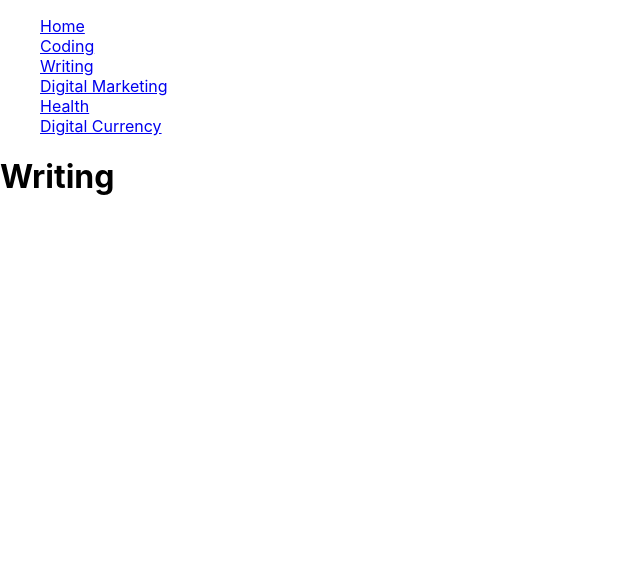
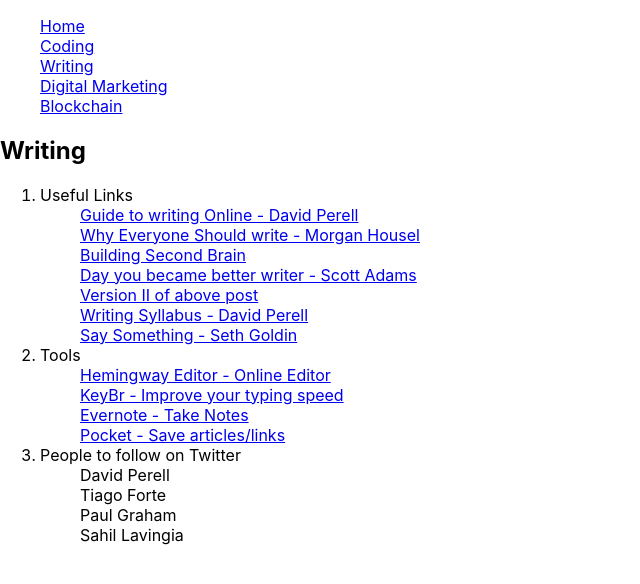
Before and after one commit to prayagd/headstart, a React (Create React App) app: page /Writing in a window 1280 px wide. Shown: the top 584 px of the page, without its empty margins (0-640 px from the left). Built offline with nearby package versions, Linux system fonts and the light colour scheme.

Commit message:
First draft of project

```diff
--- a/src/App.js
+++ b/src/App.js
@@ -6,7 +6,6 @@
 import Writing from './Components/Writing'
 import Crypto from './Components/Crypto'
 import Marketing from './Components/Marketing'
-import Health from './Components/Health'
 
 
 
@@ -30,7 +29,6 @@
             <Route path = "/Writing" component = {Writing}/>
             <Route path = "/Marketing" component = {Marketing}/>
             <Route path = "/Crypto" component = {Crypto}/>
-            <Route path = "/Health" component = {Health}/>
           </Switch>
         </div>
 
--- a/src/Components/Coding.js
+++ b/src/Components/Coding.js
@@ -1,8 +1,8 @@
 import React from 'react';
 
-const resources = [["Freecodecamp", "https://www.freecodecamp.org/ "],["The Odin Project", "https://www.theodinproject.com/home"], ["Scrimba", "https://scrimba.com/"], ["Flex-cheatsheet", "https://yoksel.github.io/flex-cheatsheet/"], ["Flexbox Froggy", "https://flexboxfroggy.com/"], ["Grid Garden", "https://cssgridgarden.com/"], ["Javascript Documentation", "https://javascript.info/"], ["Watch and Code", "https://watchandcode.com/courses/enrolled/60264"]]
-const tools = [["Codepen", "https://codepen.io/"], ["Github", "https://github.com/"], ["Stackoverflow", "https://stackoverflow.com/"], ["ReplIt", "https://repl.it/"], ["Glitch", "https://glitch.com/"], ["VS Code", "https://code.visualstudio.com/"], ["CodeByte", "https://coderbyte.com/"], ["Codewars", "https://www.codewars.com/"]];
-
+const resources = [["Freecodecamp - Learn Javascript", "https://www.freecodecamp.org/ "],["The Odin Project - Learn Ruby on Rails", "https://www.theodinproject.com/home"], ["Scrimba - Regex Tutorial", "https://scrimba.com/"], ["Flex-cheatsheet", "https://yoksel.github.io/flex-cheatsheet/"], ["Flexbox Froggy - CSS flex gamified", "https://flexboxfroggy.com/"], ["Grid Garden - CSS grid gamified", "https://cssgridgarden.com/"], ["Javascript Documentation", "https://javascript.info/"], ["Watch and Code", "https://watchandcode.com/courses/enrolled/60264"]]
+const tools = [["Codepen - Online Code editor", "https://codepen.io/"], ["Github - Platform for version control", "https://github.com/"], ["Stackoverflow", "https://stackoverflow.com/"], ["ReplIt - Online IDE", "https://repl.it/"], ["VS Code - Code editor", "https://code.visualstudio.com/"], ["CodeByte - Coding challenges", "https://coderbyte.com/"], ["Codewars - Coding challenges personal favourite", "https://www.codewars.com/"]];
+const people = ["Quincy Larson", "Dan Abramov", "Preethi Kasireddy", "Austen Allred", "Samarth Jajoo", "Wes Bos"]
 
 const Coding = () => {
     return (
@@ -19,10 +19,9 @@
                 </ul>
                 <li>People to follow on Twitter</li>
                 <ul>
-
+                    {people.map((val) => <li>{val}</li>)}
                 </ul>
             </ol>
-
         </div>
     )
 }
--- a/src/Components/Crypto.js
+++ b/src/Components/Crypto.js
@@ -1,9 +1,29 @@
 import React from 'react';
+
+const resources = [["Learn about cryptocurrency","https://nakamoto.com/introduction-to-cryptocurrency/"]]
+
+const people = ["Balaji S. Srinivasan", "Pomp"]
 
 
 const Crypto = () => {
     return (
-        <h1>Crypto</h1>
+        <div>
+        <h2>Blockchain</h2>
+        <ol>
+                <li>Useful Links</li>
+                <ul>
+                    {resources.map((val) => <a href = {val[1]} target = "_blank" rel="noopener noreferrer"><li>{val[0]}</li></a>)}
+                </ul>
+                <li>Tools</li>
+                <ul>
+
+                </ul>
+                <li>People to follow on Twitter</li>
+                <ul>
+                    {people.map((val) => <li>{val}</li>)}
+                </ul>
+        </ol>
+    </div>
     )
 }
 
--- a/src/Components/Health.js
+++ /dev/null
@@ -1,10 +0,0 @@
-import React from 'react';
-
-
-const Health = () => {
-    return (
-        <h1>Health</h1>
-    )
-}
-
-export default Health
--- a/src/Components/Home.js
+++ b/src/Components/Home.js
@@ -3,7 +3,7 @@
 
 const Home = () => {
     return (
-        <h1>Home</h1>
+        <h1>Start upskilling now</h1>
     )
 }
 
--- a/src/Components/Marketing.js
+++ b/src/Components/Marketing.js
@@ -1,9 +1,28 @@
 import React from 'react';
+
+const resources = [["Blog by Harry Dry","https://marketingexamples.com/"], ["FB ads", "https://adsalchemist.com/blog/"], ["FB ads tutorial", "https://www.facebook.com/business/learn"], ["The Kanye Story", "https://thekanyestory.com/"]]
+const people = ["Matthew Kobach - Must follow", "Harry Dry", "David Herrmann", "Ads Alchemist"]
 
 
 const Marketing = () => {
     return (
-        <h1>Marketing</h1>
+        <div>
+            <h2>Marketing</h2>
+            <ol>
+                <li>Useful Links</li>
+                <ul>
+                    {resources.map((val) => <a href = {val[1]} target = "_blank" rel="noopener noreferrer"><li>{val[0]}</li></a>)}
+                </ul>
+                <li>Tools</li>
+                <ul>
+
+                </ul>
+                <li>People to follow on Twitter</li>
+                <ul>
+                    {people.map((val) => <li>{val}</li>)}
+                </ul>
+            </ol>
+        </div>
     )
 }
 
--- a/src/Components/Navbar.js
+++ b/src/Components/Navbar.js
@@ -11,8 +11,7 @@
                 <li><NavLink to = "/Coding">Coding</NavLink></li>
                 <li><NavLink to = "/Writing">Writing</NavLink></li>
                 <li><NavLink to = "/Marketing">Digital Marketing</NavLink></li>
-                <li><NavLink to = "/Health">Health</NavLink></li>
-                <li><NavLink to = "/Crypto">Digital Currency</NavLink></li>
+                <li><NavLink to = "/Crypto">Blockchain</NavLink></li>
             </ul>
         </nav>
     )
--- a/src/Components/Writing.js
+++ b/src/Components/Writing.js
@@ -1,8 +1,29 @@
 import React from 'react';
+
+const resources = [["Guide to writing Online - David Perell", "https://www.perell.com/blog/the-ultimate-guide-to-writing-online"], ["Why Everyone Should write - Morgan Housel", "https://www.collaborativefund.com/blog/why-everyone-should-write/"], ["Building Second Brain", "https://www.youtube.com/watch?v=lNJ33ImlZzs"], ["Day you became better writer - Scott Adams", "https://dilbertblog.typepad.com/the_dilbert_blog/2007/06/the_day_you_bec.html"], ["Version II of above post", "https://www.scottadamssays.com/2015/08/22/the-day-you-became-a-better-writer-2nd-look/"], ["Writing Syllabus - David Perell", "https://www.perell.com/blog/my-writing-syllabus"], ["Say Something - Seth Goldin", "https://seths.blog/2015/02/say-something/"]]
+const tools = [["Hemingway Editor - Online Editor", "http://www.hemingwayapp.com/"], ["KeyBr - Improve your typing speed", "https://www.keybr.com/"], ["Evernote - Take Notes", "https://evernote.com/"], ["Pocket - Save articles/links", "https://app.getpocket.com/"]]
+const people = ["David Perell", "Tiago Forte", "Paul Graham", "Sahil Lavingia"]
 
 const Writing = () => {
     return (
-        <h1>Writing</h1>
+        <div>
+            <h2>Writing</h2>
+            <ol>
+                    <li>Useful Links</li>
+                    <ul>
+                        {resources.map((val) => <a href = {val[1]} target = "_blank" rel="noopener noreferrer"><li>{val[0]}</li></a>)}
+                    </ul>
+                    <li>Tools</li>
+                    <ul>
+                        {tools.map((val) => <a href = {val[1]} target = "_blank" rel="noopener noreferrer"><li>{val[0]}</li></a>)}
+                    </ul>
+                    <li>People to follow on Twitter</li>
+                    <ul>
+                        {people.map((val) => <li>{val}</li>)}
+                    </ul>
+            </ol>
+        </div>
+
     )
 }
 
```
